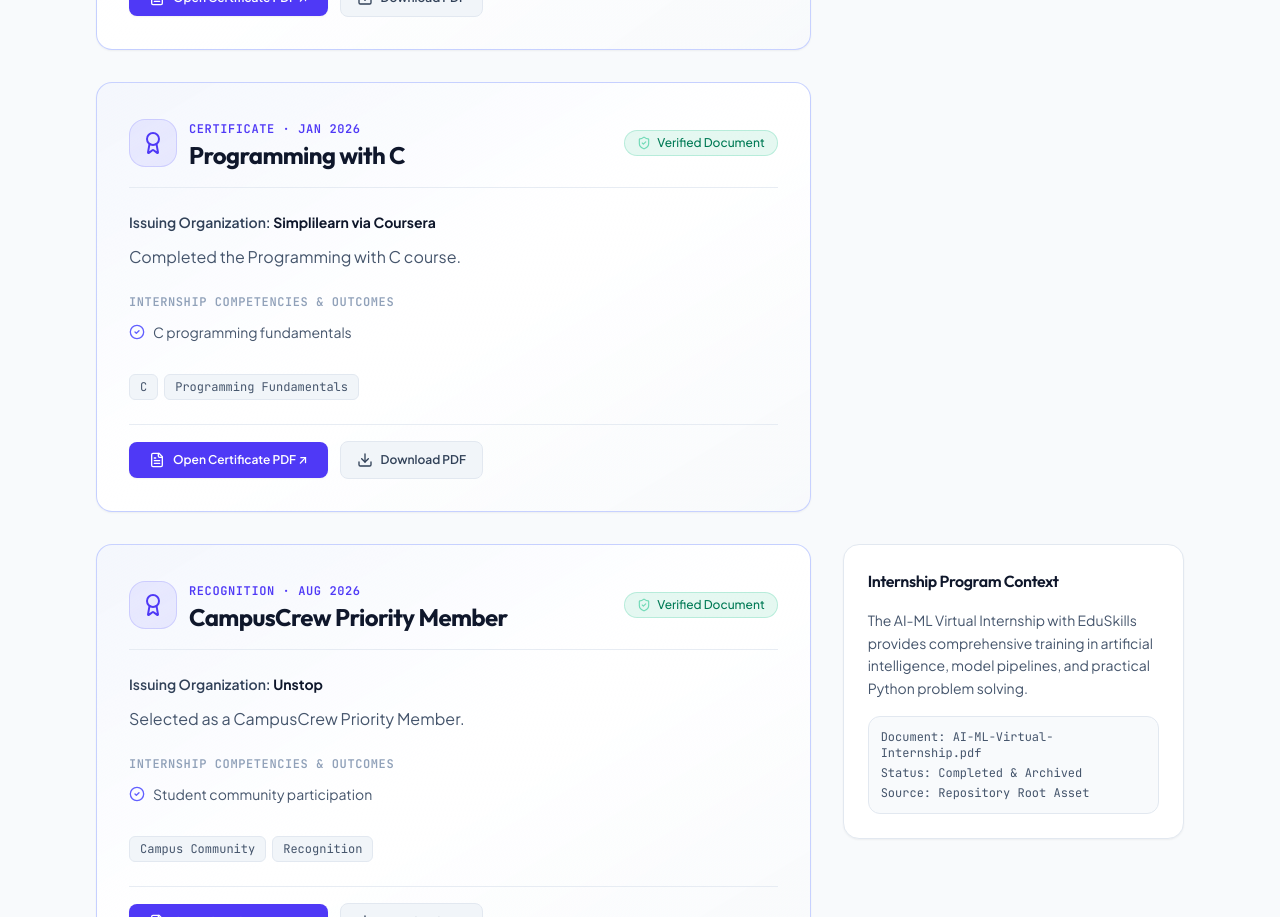
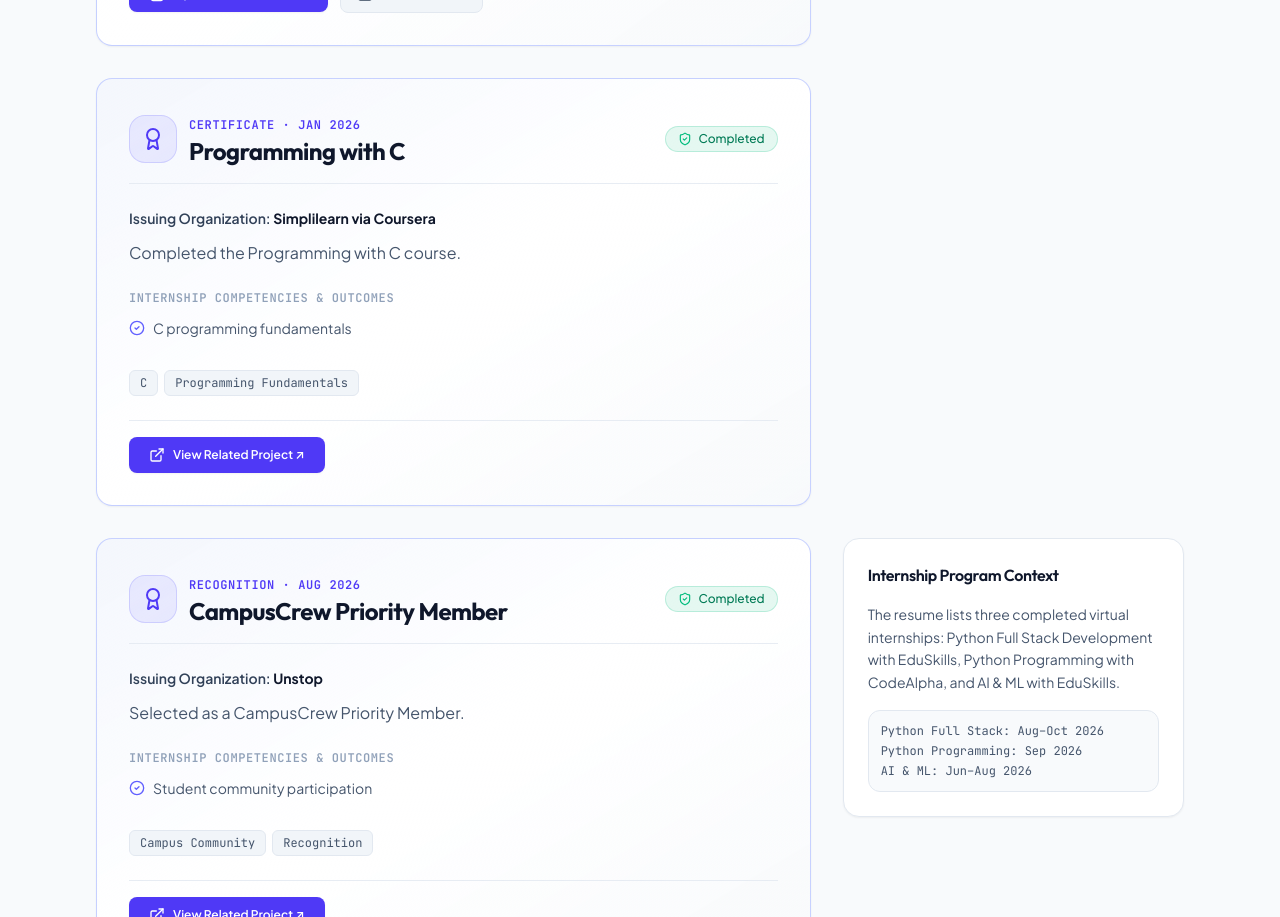
Before and after one commit to Rudra0075-ms/portfolio, a React (Vite) app in the folder rudra-madhab-sahoo---portfolio/: page / in a window 1280 px wide. Shown: the part 6800-7717 px from the top of the page. Built offline with nearby package versions, Linux system fonts and the light colour scheme.

Commit message:
Make certificate actions accurate for PDFs and project links

```diff
--- a/rudra-madhab-sahoo---portfolio/src/components/Certifications.tsx
+++ b/rudra-madhab-sahoo---portfolio/src/components/Certifications.tsx
@@ -49,8 +49,8 @@ export const Certifications: React.FC = () => {
                     </div>
 
                     <div className="inline-flex items-center gap-1.5 px-3 py-1 rounded-full text-xs font-medium text-emerald-700 dark:text-emerald-400 bg-emerald-500/10 border border-emerald-500/20 self-start sm:self-auto">
-                      <ShieldCheck className="w-3.5 h-3.5 text-emerald-500 animate-pulse" />
-                      <span>Verified Document</span>
+                      <ShieldCheck className="w-3.5 h-3.5 text-emerald-500" />
+                      <span>{cert.isPdf ? 'Certificate PDF' : 'Completed'}</span>
                     </div>
                   </div>
 
@@ -95,27 +95,30 @@ export const Certifications: React.FC = () => {
                     ))}
                   </div>
 
-                  {/* Action Buttons with shine & lift */}
+                  {/* Link only to a real certificate file or the related project repository. */}
+                  {cert.documentUrl && (
                     <div className="pt-4 border-t border-slate-200/80 dark:border-white/10 flex flex-wrap items-center gap-3">
                       <a
                         href={cert.documentUrl}
                         target="_blank"
                         rel="noopener noreferrer"
-                      className="btn-shine inline-flex items-center gap-2 px-5 py-2.5 rounded-lg text-xs font-semibold text-white bg-indigo-600 hover:bg-indigo-500 hover:-translate-y-0.5 active:translate-y-0 active:scale-95 transition-all shadow-xs hover:shadow-[0_0_15px_rgba(99,102,241,0.4)]"
+                        className="btn-shine inline-flex items-center gap-2 px-5 py-2.5 rounded-lg text-xs font-semibold text-white bg-indigo-600 hover:bg-indigo-500 hover:-translate-y-0.5 transition-all shadow-xs"
                       >
-                      <FileText className="w-4 h-4" />
-                      <span>Open Certificate PDF ↗</span>
+                        {cert.isPdf ? <FileText className="w-4 h-4" /> : <ExternalLink className="w-4 h-4" />}
+                        <span>{cert.isPdf ? 'Open Certificate PDF ↗' : 'View Related Project ↗'}</span>
                       </a>
-
+                      {cert.isPdf && (
                         <a
                           href={cert.documentUrl}
                           download="Rudra-Madhab-Sahoo-AI-ML-Virtual-Internship.pdf"
-                      className="inline-flex items-center gap-2 px-4 py-2.5 rounded-lg text-xs font-semibold text-slate-700 dark:text-slate-300 bg-slate-100 dark:bg-white/5 hover:bg-slate-200 dark:hover:bg-white/10 hover:-translate-y-0.5 active:translate-y-0 active:scale-95 border border-slate-200 dark:border-white/10 transition-all"
+                          className="inline-flex items-center gap-2 px-4 py-2.5 rounded-lg text-xs font-semibold text-slate-700 dark:text-slate-300 bg-slate-100 dark:bg-white/5 border border-slate-200 dark:border-white/10 transition-all"
                         >
                           <Download className="w-4 h-4" />
                           <span>Download PDF</span>
                         </a>
+                      )}
                     </div>
+                  )}
                 </SpotlightCard>
               </RevealOnScroll>
             </div>
@@ -132,12 +135,12 @@ export const Certifications: React.FC = () => {
                   Internship Program Context
                 </h3>
                 <p className="text-xs sm:text-sm text-slate-600 dark:text-slate-400 leading-relaxed">
-                  The AI-ML Virtual Internship with EduSkills provides comprehensive training in artificial intelligence, model pipelines, and practical Python problem solving.
+                  The resume lists three completed virtual internships: Python Full Stack Development with EduSkills, Python Programming with CodeAlpha, and AI & ML with EduSkills.
                 </p>
                 <div className="p-3 rounded-xl bg-slate-50 dark:bg-white/[0.02] border border-slate-200 dark:border-white/10 text-xs font-mono text-slate-600 dark:text-slate-400 space-y-1">
-                  <div>Document: AI-ML-Virtual-Internship.pdf</div>
-                  <div>Status: Completed & Archived</div>
-                  <div>Source: Repository Root Asset</div>
+                  <div>Python Full Stack: Aug–Oct 2026</div>
+                  <div>Python Programming: Sep 2026</div>
+                  <div>AI & ML: Jun–Aug 2026</div>
                 </div>
               </SpotlightCard>
             </RevealOnScroll>
```
Lines whose indentation alone changed are shown as unchanged.
